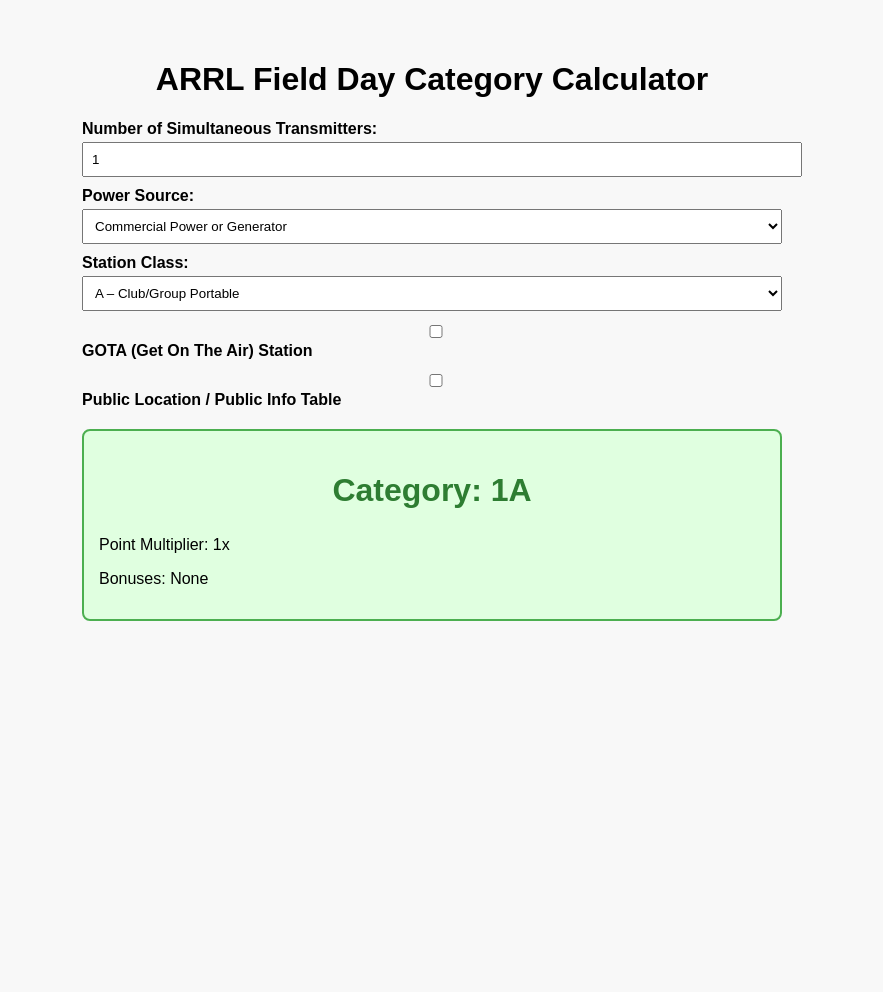
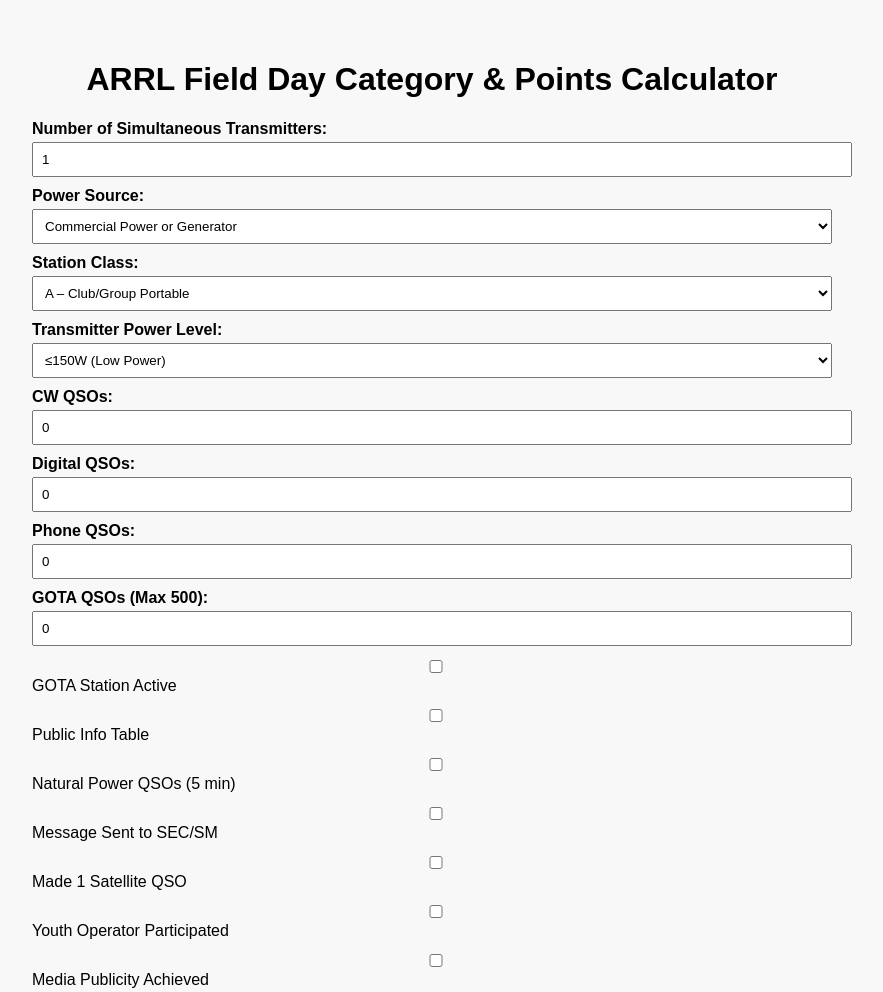
Before and after one commit to K4TH-HamRadio/FieldDayCalculator, a plain HTML site: page index.html in a window 1280 px wide. Shown: the top 992 px of the page, without its empty margins (208-1091 px from the left). Before the commit the page ends 800 px from the top, so only its background shows below. Drawn offline with Linux system fonts and the light colour scheme.

Commit message:
Update index.html
added more fields

```diff
--- a/index.html
+++ b/index.html
@@ -3,11 +3,11 @@
 <head>
   <meta charset="UTF-8" />
   <meta name="viewport" content="width=device-width, initial-scale=1.0" />
-  <title>ARRL Field Day Category Calculator</title>
+  <title>ARRL Field Day Category & Points Calculator</title>
   <style>
     body {
       font-family: Arial, sans-serif;
-      max-width: 700px;
+      max-width: 800px;
       margin: 20px auto;
       padding: 20px;
       background: #f8f8f8;
@@ -26,6 +26,10 @@
       padding: 8px;
       margin-top: 4px;
     }
+    .checkbox-label {
+      display: block;
+      margin-top: 10px;
+    }
     .output {
       margin-top: 20px;
       padding: 15px;
@@ -40,7 +44,7 @@
   </style>
 </head>
 <body>
-  <h1>ARRL Field Day Category Calculator</h1>
+  <h1>ARRL Field Day Category & Points Calculator</h1>
 
   <label for="transmitters">Number of Simultaneous Transmitters:</label>
   <input type="number" id="transmitters" min="1" max="20" value="1">
@@ -61,47 +65,84 @@
     <option value="F">F – Emergency Operations Center (EOC)</option>
   </select>
 
-  <label><input type="checkbox" id="gota"> GOTA (Get On The Air) Station</label>
-  <label><input type="checkbox" id="public"> Public Location / Public Info Table</label>
+  <label for="powerLevel">Transmitter Power Level:</label>
+  <select id="powerLevel">
+    <option value="low">≤150W (Low Power)</option>
+    <option value="high">>150W (High Power)</option>
+    <option value="qrp">QRP (≤5W)</option>
+  </select>
+
+  <label for="cw">CW QSOs:</label>
+  <input type="number" id="cw" min="0" value="0">
+
+  <label for="digital">Digital QSOs:</label>
+  <input type="number" id="digital" min="0" value="0">
+
+  <label for="phone">Phone QSOs:</label>
+  <input type="number" id="phone" min="0" value="0">
+
+  <label for="gotaQSOs">GOTA QSOs (Max 500):</label>
+  <input type="number" id="gotaQSOs" min="0" max="500" value="0">
+
+  <div class="checkbox-label"><input type="checkbox" id="gota"> GOTA Station Active</div>
+  <div class="checkbox-label"><input type="checkbox" id="public"> Public Info Table</div>
+  <div class="checkbox-label"><input type="checkbox" id="natural"> Natural Power QSOs (5 min)</div>
+  <div class="checkbox-label"><input type="checkbox" id="message"> Message Sent to SEC/SM</div>
+  <div class="checkbox-label"><input type="checkbox" id="satellite"> Made 1 Satellite QSO</div>
+  <div class="checkbox-label"><input type="checkbox" id="youth"> Youth Operator Participated</div>
+  <div class="checkbox-label"><input type="checkbox" id="media"> Media Publicity Achieved</div>
 
   <div class="output" id="result">
     <h2>Category: —</h2>
     <p>Point Multiplier: —</p>
+    <p>Total QSO Points: —</p>
     <p>Bonuses: —</p>
+    <p>Estimated Final Score: —</p>
   </div>
 
   <script>
-    const transmitters = document.getElementById("transmitters");
-    const powerSource = document.getElementById("powerSource");
-    const stationClass = document.getElementById("stationClass");
-    const gota = document.getElementById("gota");
-    const publicBox = document.getElementById("public");
-    const result = document.getElementById("result");
+    function update() {
+      const tx = Math.max(1, parseInt(document.getElementById("transmitters").value));
+      const pwr = document.getElementById("powerSource").value;
+      const cls = document.getElementById("stationClass").value;
+      const powerLevel = document.getElementById("powerLevel").value;
+      const cw = parseInt(document.getElementById("cw").value);
+      const digital = parseInt(document.getElementById("digital").value);
+      const phone = parseInt(document.getElementById("phone").value);
+      const gotaQSOs = parseInt(document.getElementById("gotaQSOs").value);
 
-    function update() {
-      const tx = Math.max(1, parseInt(transmitters.value));
-      const pwr = powerSource.value;
-      const cls = stationClass.value;
+      const bonuses = [];
+      let bonusPoints = 0;
+
+      if (document.getElementById("gota").checked && gotaQSOs > 0) {
+        bonuses.push("GOTA Station (Up to 500 QSOs)");
+        bonusPoints += 100;
+      }
+      if (document.getElementById("public").checked) { bonuses.push("Public Info Table"); bonusPoints += 100; }
+      if (document.getElementById("natural").checked) { bonuses.push("Natural Power QSO"); bonusPoints += 100; }
+      if (document.getElementById("message").checked) { bonuses.push("Message Sent to SEC/SM"); bonusPoints += 100; }
+      if (document.getElementById("satellite").checked) { bonuses.push("Satellite Contact"); bonusPoints += 100; }
+      if (document.getElementById("youth").checked) { bonuses.push("Youth Operator"); bonusPoints += 20; }
+      if (document.getElementById("media").checked) { bonuses.push("Media Publicity"); bonusPoints += 100; }
+
       const category = `${tx}${cls}`;
 
       let multiplier = 1;
-      if (pwr === "emergency") multiplier = 2;
+      if (pwr === "emergency" && powerLevel !== "high") multiplier = 2;
 
-      const bonuses = [];
-      if (gota.checked) bonuses.push("GOTA Station (+Bonus)");
-      if (publicBox.checked) bonuses.push("Public Info / Location (+Bonus)");
+      const qsoPoints = (cw + digital) * 2 + phone * 1 + Math.min(500, gotaQSOs);
+      const totalScore = (qsoPoints * multiplier) + bonusPoints;
 
-      result.innerHTML = `
+      document.getElementById("result").innerHTML = `
         <h2>Category: ${category}</h2>
         <p>Point Multiplier: ${multiplier}x</p>
-        <p>Bonuses: ${bonuses.length ? bonuses.join(", ") : "None"}</p>
+        <p>Total QSO Points: ${qsoPoints}</p>
+        <p>Bonuses: ${bonuses.length ? bonuses.join(", ") : "None"} (+${bonusPoints})</p>
+        <p><strong>Estimated Final Score: ${totalScore}</strong></p>
       `;
     }
 
-    [transmitters, powerSource, stationClass, gota, publicBox].forEach(el => {
-      el.addEventListener("input", update);
-    });
-
+    document.querySelectorAll("input, select").forEach(el => el.addEventListener("input", update));
     update();
   </script>
 </body>
```
